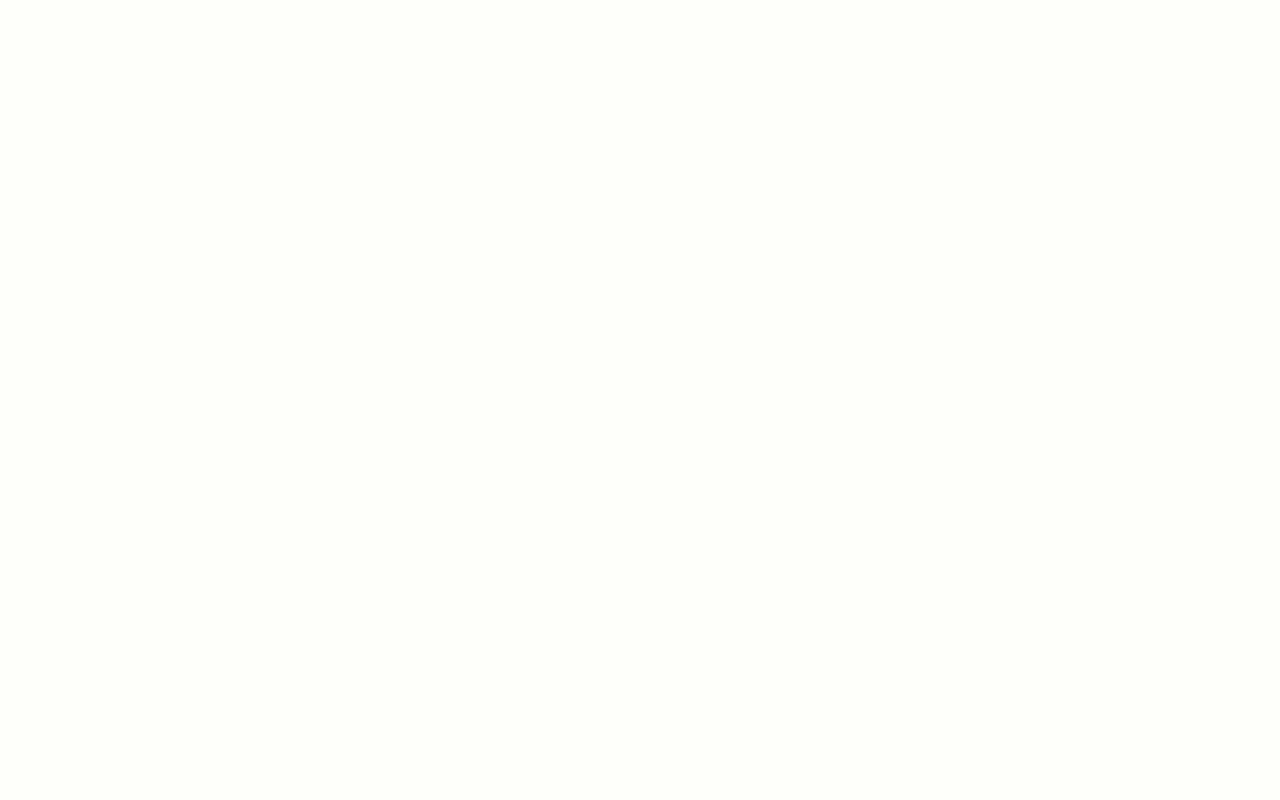
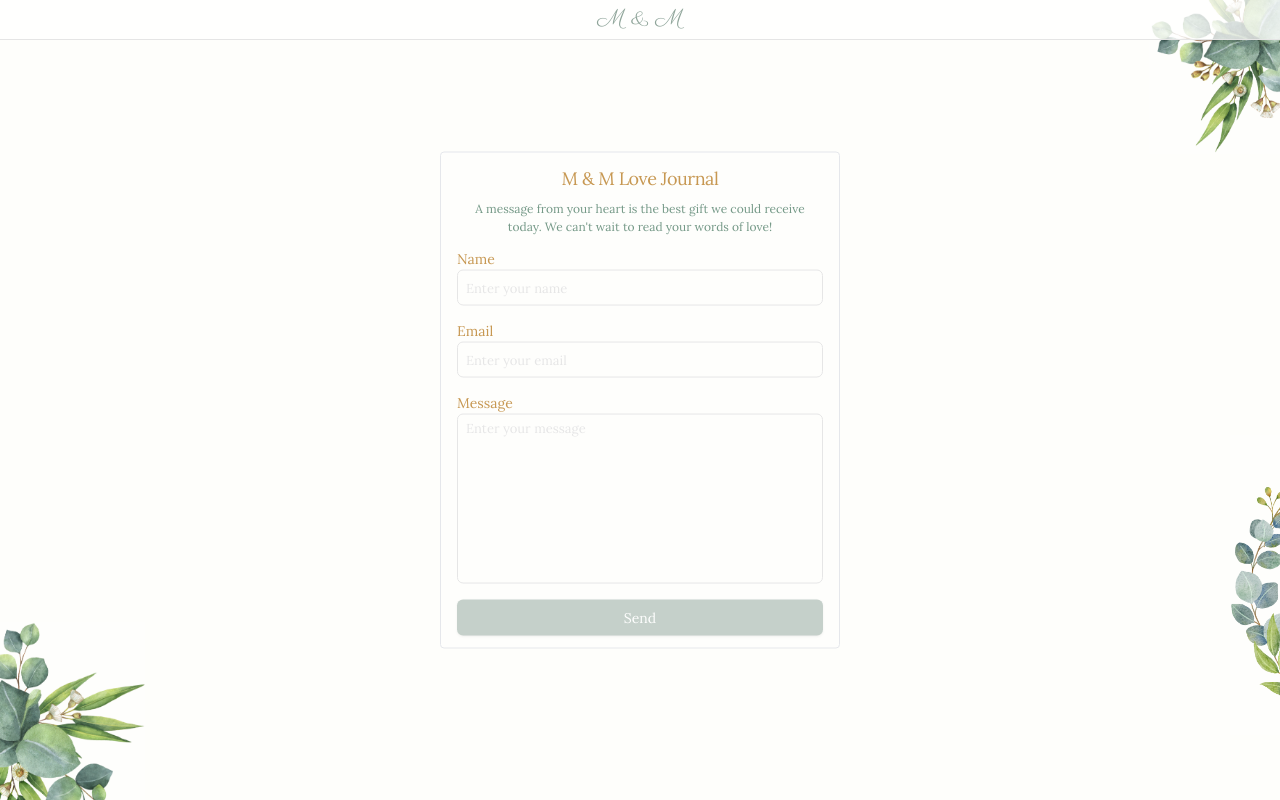
Before and after one commit to Farah-zr/m_m_engagement, a Vue app in the folder m_m_engagement/: page / in a window 1280 px wide. Built offline with nearby package versions, Linux system fonts and the light colour scheme.

Commit message:
update: email service

```diff
--- a/m_m_engagement/src/App.vue
+++ b/m_m_engagement/src/App.vue
@@ -1,22 +1,6 @@
 <template>
-  <!-- hidden on big screens for now -->
-  <div class="app-content sm:hidden">
+  <div class="app-content">
     <!-- bg images -->
-    <!-- <img
-      src="@/assets/images/flowers.png"
-      alt="flowers"
-      class="absolute -z-10 right-[-15px] bottom-[-45px] h-[224px]"
-    />
-    <img
-      src="@/assets/images/leaves.png"
-      alt="leaves-top-left"
-      class="absolute -z-10 left-[-55px] bottom-0 h-[240px]"
-    />
-    <img
-      src="@/assets/images/leaves2.png"
-      alt="leaves-top-right"
-      class="absolute -z-10 right-[-128px] top-[-100px] h-[230px]"
-    /> -->
     <img
       src="@/assets/images/leaves-top-right.png"
       alt="leaves-top-right"
--- a/m_m_engagement/src/components/GuestbookForm.vue
+++ b/m_m_engagement/src/components/GuestbookForm.vue
@@ -2,7 +2,7 @@
   <!-- <div class="flex flex-col items-center justify-center h-full"> -->
   <div class="fixed top-0 left-0 h-full w-full">
     <div class="card-wrap absolute top-1/2 left-1/2">
-      <Card class="card px-4 py-3 grid gap-4 rounded-[4px]">
+      <Card class="card px-4 py-3 grid gap-4 rounded-[4px] md:w-[400px]">
         <CardHeader class="grid gap-2 text-center p-0">
           <CardTitle class="font-medium text-muted-gold text-[18px]">
             M & M Love Journal
@@ -13,14 +13,32 @@
           </CardDescription>
         </CardHeader>
 
-        <CardContent class="w-full p-0 grid gap-4">
-          <div class="grid gap-1 w-full">
+        <CardContent class="w-full p-0 grid">
+          <div class="flex flex-col gap-1 w-full h-[72px]">
             <Label class="text-muted-gold">Name</Label>
             <Input
               v-model:model-value="guestName"
               placeholder="Enter your name"
               class="px-2 py-1 w-full"
             />
+          </div>
+
+          <div class="flex flex-col w-full h-[72px]">
+            <div class="grid gap-1">
+              <Label class="text-muted-gold">Email</Label>
+              <Input
+                v-model:model-value="guestEmail"
+                @input="
+                  (e) => {
+                    guestEmail = e.target.value
+                    invalidEmail = !validateEmail(e.target.value)
+                  }
+                "
+                placeholder="Enter your email"
+                class="px-2 py-1 w-full"
+              />
+            </div>
+            <p v-if="invalidEmail" class="text-red-700 text-[11px]">Invalid email</p>
           </div>
 
           <div class="grid gap-1 w-full">
@@ -55,7 +73,7 @@
     <MessageDialog
       :withTrigger="false"
       title="Message Sent"
-      width="w-[250px]"
+      width="w-[250px] md:w-[300px]"
       @close="showModal = false"
     >
       <template #dialog-content> Thank you! We're excited to read your sweet message! </template>
@@ -92,23 +110,32 @@ import MessageDialog from './MessageDialog.vue'
 const SERVICE_ID = import.meta.env.VITE_SERVICE_ID
 const TEMPLATE_ID = import.meta.env.VITE_TEMPLATE_ID
 const PUBLIC_KEY = import.meta.env.VITE_PUBLIC_KEY
-const FROM_EMAIL = import.meta.env.VITE_FROM_EMAIL
 
 const guestName = ref('')
+const guestEmail = ref('')
 const guestMsg = ref('')
 
 const loading = ref(false)
 const showModal = ref(false)
+const invalidEmail = ref(false)
 
 function sendGuestMsg() {
   loading.value = true
+
+  if (!validateEmail(guestEmail.value)) {
+    invalidEmail.value = true
+    loading.value = false
+    return
+  }
+
+  invalidEmail.value = false
 
   send(
     SERVICE_ID,
     TEMPLATE_ID,
     {
       from_name: guestName.value,
-      from_email: FROM_EMAIL,
+      from_email: guestEmail.value,
       message: guestMsg.value
     },
     PUBLIC_KEY
@@ -118,10 +145,16 @@ function sendGuestMsg() {
       loading.value = false
       showModal.value = true
       guestName.value = ''
+      guestEmail.value = ''
       guestMsg.value = ''
     })
     .catch((error) => {
       console.error('Error:', error)
     })
 }
+
+function validateEmail(email) {
+  const regex = /^[\w-\.]+@([\w-]+\.)+[\w-]{2,4}$/
+  return regex.test(email)
+}
 </script>
```
Also changed, not shown: 1 other file (tests, documents, lock files or other folders).
